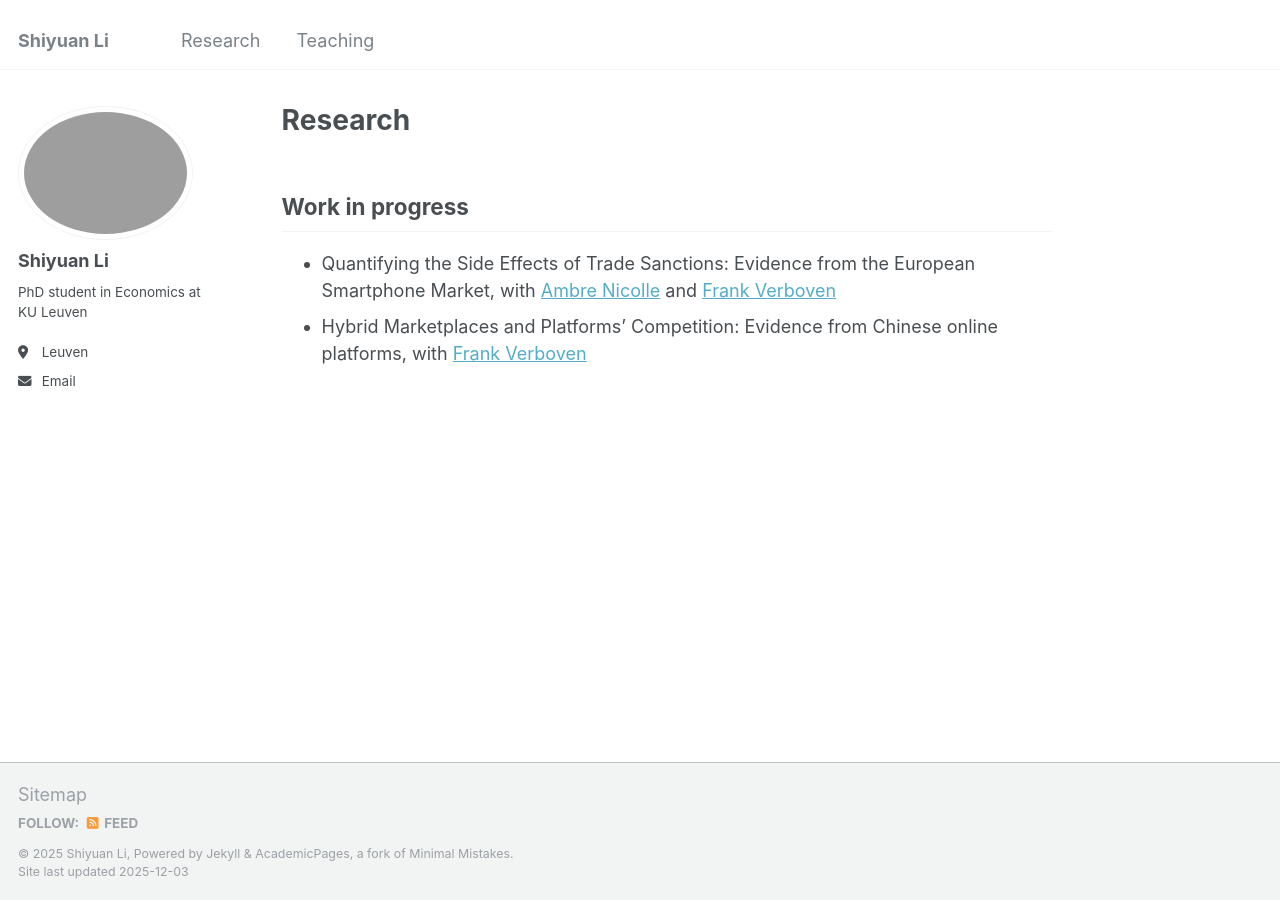
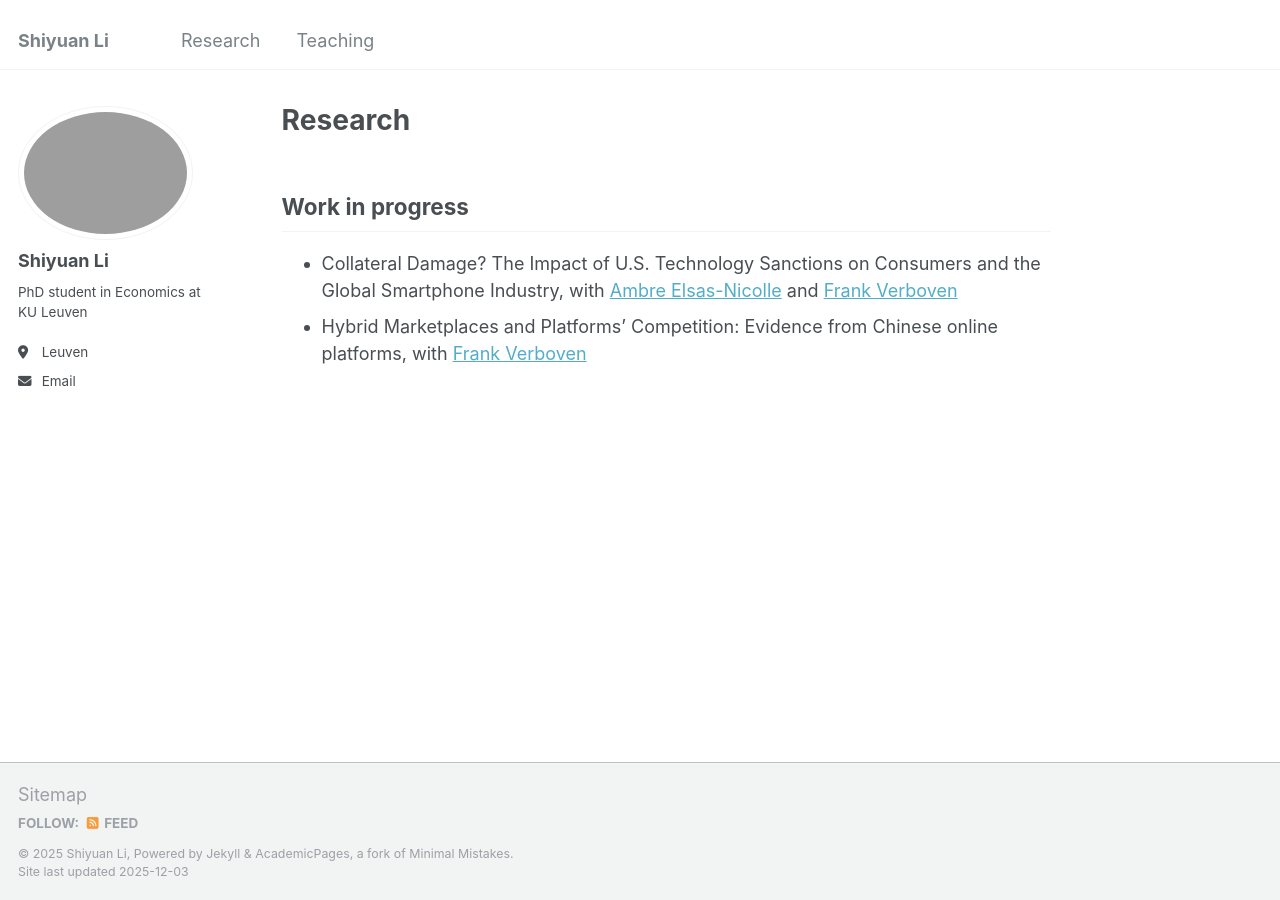
Before and after one commit to ShiyuanLi1/shiyuanli1.github.io, a Jekyll site: the page built from _pages/research.md, in a window 1280 px wide. Built offline with Jekyll 4.4.1, drawn with Linux system fonts in a browser that asks for light colours.

Commit message:
Update research.md

```diff
--- a/_pages/research.md
+++ b/_pages/research.md
@@ -4,7 +4,7 @@ title: "Research"
 ---
 
 ## Work in progress
-* Quantifying the Side Effects of Trade Sanctions: Evidence from the European Smartphone Market,
-   with [Ambre Nicolle](https://ambrenicolle.com/) and [Frank Verboven](https://sites.google.com/site/frankverbo/home)
+* Collateral Damage? The Impact of U.S. Technology Sanctions on Consumers and the Global Smartphone Industry,
+   with [Ambre Elsas-Nicolle](https://ambrenicolle.com/) and [Frank Verboven](https://sites.google.com/site/frankverbo/home)
 * Hybrid Marketplaces and Platforms’ Competition: Evidence from Chinese online platforms,
   with [Frank Verboven](https://sites.google.com/site/frankverbo/home)
```
